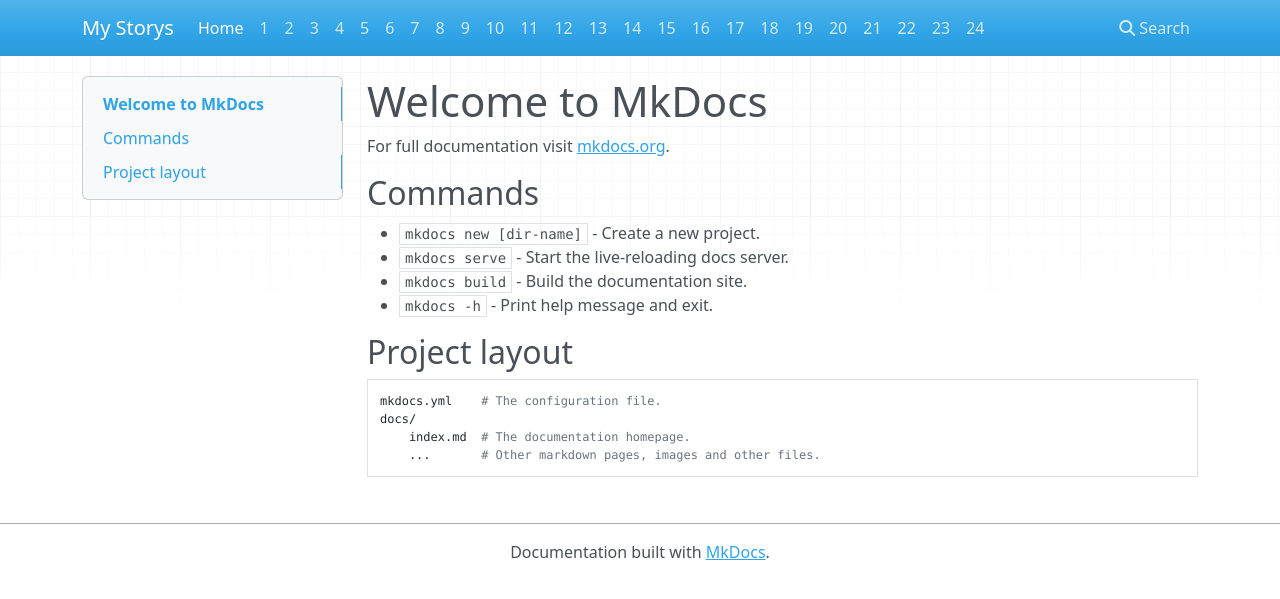
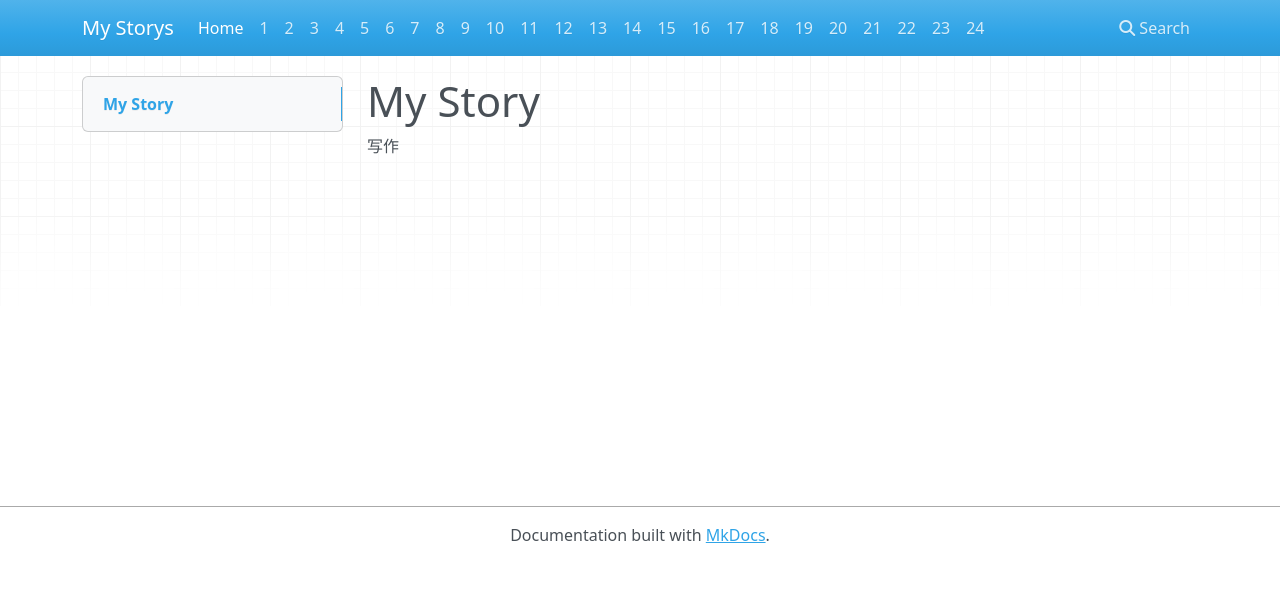
Before and after one commit to lizkca/thestory, an MkDocs documentation site: the page built from docs/index.md, in a window 1280 px wide. Shown: the top 599 px of the page. Built offline with MkDocs 1.6.1, drawn with Linux system fonts in a browser that asks for light colours; nearby versions of some CDN libraries.

Commit message:
fix index.md

```diff
--- a/docs/index.md
+++ b/docs/index.md
@@ -1,17 +1,3 @@
-# Welcome to MkDocs
+# My Story
 
-For full documentation visit [mkdocs.org](https://www.mkdocs.org).
-
-## Commands
-
-* `mkdocs new [dir-name]` - Create a new project.
-* `mkdocs serve` - Start the live-reloading docs server.
-* `mkdocs build` - Build the documentation site.
-* `mkdocs -h` - Print help message and exit.
-
-## Project layout
-
-    mkdocs.yml    # The configuration file.
-    docs/
-        index.md  # The documentation homepage.
-        ...       # Other markdown pages, images and other files.
+写作
```
Also changed, not shown: site/404.html, site/index.html, 1 other file.
